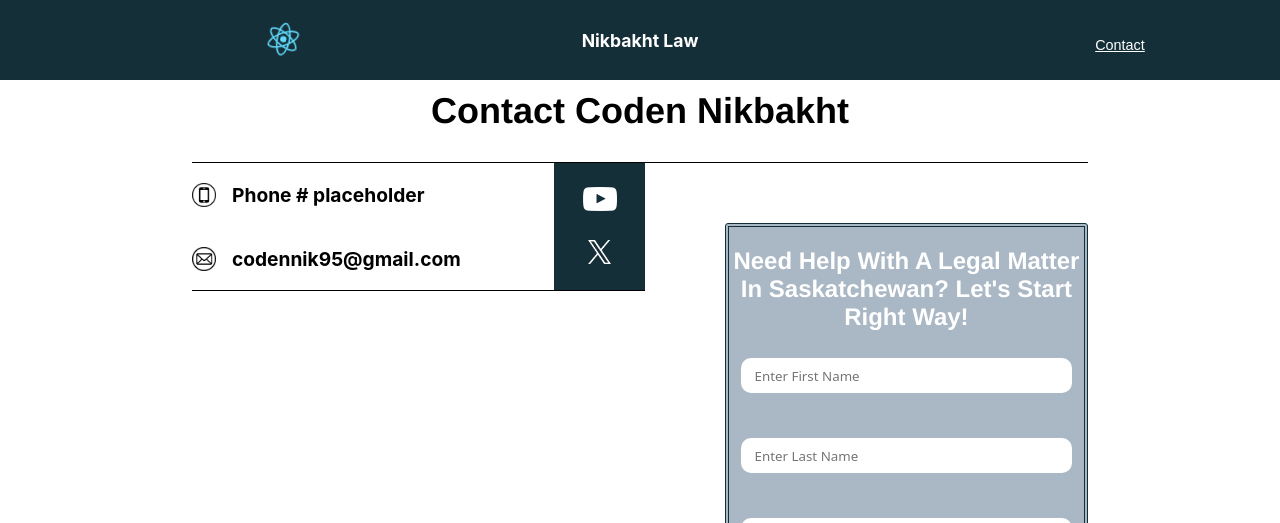
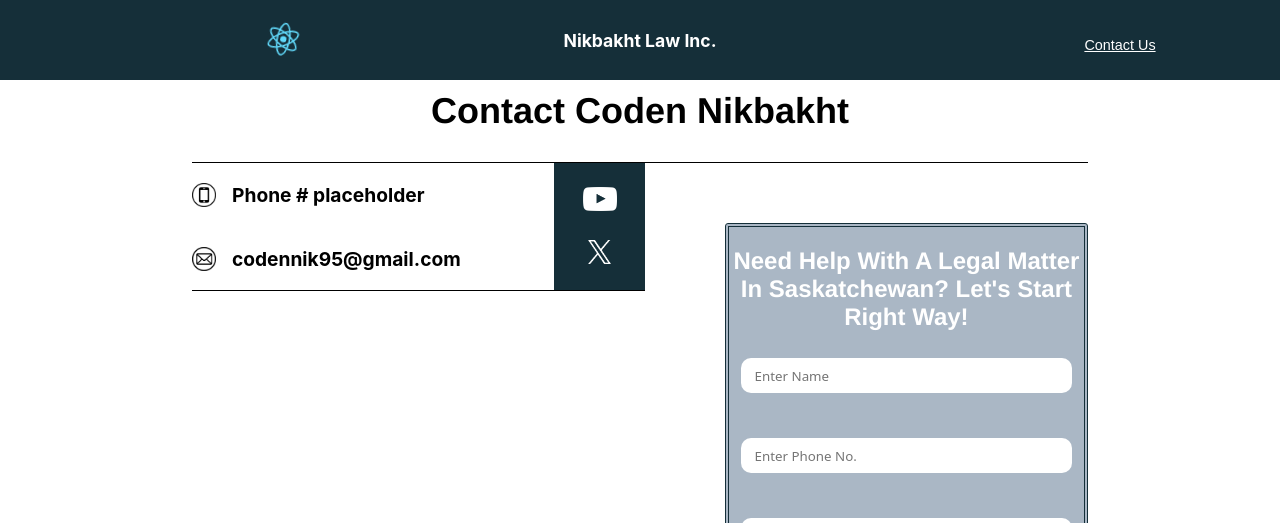
Before and after one commit to Ron-Sungcang/Nikbakht-AssociatesWebsite, a React (Create React App) app: page /contact in a window 1280 px wide. Shown: the top 523 px of the page. Built offline with nearby package versions, Linux system fonts and the light colour scheme.

Commit message:
implemented email function on contact us page, changed a little front end stuff

```diff
--- a/src/App.js
+++ b/src/App.js
@@ -17,11 +17,11 @@ function App() {
           </div>
 
           <div className='top-middle'>
-            <h3 className='top-title'>Nikbakht Law</h3>
+            <h3 className='top-title'>Nikbakht Law Inc.</h3>
           </div>
 
           <div className="top-right">
-            <Link to="/contact"><button className='top-buttons'>Contact</button></Link>
+            <Link to="/contact"><button className='top-buttons'>Contact Us</button></Link>
           </div>
         </div>
 
--- a/src/Contact.js
+++ b/src/Contact.js
@@ -3,8 +3,13 @@ import PLogo from './phone-logo.png';
 import MLogo from './mail-logo.png';
 import XLogo from './logo-white.png';
 import YLogo from './youtubeIcon.png';
+import {useState} from 'react';
 
 export const Contact = () => {
+    const [getName, setName] = useState('');
+    const [getPhone, setPhone] = useState('');
+    const [getEmail, setEmail] = useState('');
+    const [getMessage, setMessage] = useState('');
 
     return (
         <>
@@ -44,27 +49,42 @@ export const Contact = () => {
                         <div className='align-Text'>
                             <input className='text-Field'
                                 type='text'
-                                placeholder='Enter First Name'
+                                placeholder='Enter Name'
+                                value={getName}
+                                onChange={e => setName(e.target.value)}
                                 />
                                 </div>
                                 <div className='align-Text'>
                             <input className='text-Field'
                                 type='text'
-                                placeholder='Enter Last Name'
+                                placeholder='Enter Phone No.'
+                                value={getPhone}
+                                onChange={e => setName(e.target.value)}
                             />
                             </div>
                             <div className='align-Text'>
                             <input className='text-Field'
                                 type='text'
                                 placeholder='Enter Email Address'
+                                value={getEmail}
+                                onChange={e => setEmail(e.target.value)}
                                 />
                                 </div>
                                 <div className='align-Message'>
                             <textarea className='message-Box'
                             placeholder='Enter Message'
+                            value={getMessage}
+                            onChange={e => setEmail(e.target.value)}
                             />
                             </div>
-                        <button className='contact-Button'>Submit</button>
+                        <button className='contact-Button' onClick = {e => {
+                            fetch('/email',{
+                                method: 'POST',
+                                body:`recepient=${getName}&phoneNo=${getPhone}&email=${getEmail}&message=${getMessage}`,
+                                headers: {'Content-type':'application/x-www-form-urlencoded'}})
+                                .then(response => response.json())
+                                .then(alert(`Email Sent!`));
+                        }}>Submit</button>
                     </div>
                 </div>
             </div>
--- a/src/Landing.js
+++ b/src/Landing.js
@@ -41,7 +41,7 @@ export const Landing = (props) => {
                 </div>
             </div>
             <div className='fill-Body'>
-                <h1 className='fill-Title'>Contact Me Today</h1>
+                <h1 className='fill-Title'>Contact Us Today</h1>
                 <div className='fill-Align'>
                     <div className='fill-Left'>
                         <h3 className='font-Left'>Schedule A Consultation, Ask A Question Or Drop A Message.  </h3>
@@ -90,7 +90,7 @@ export const Landing = (props) => {
                                 body:`recipient=${getName}&phoneNo=${getPhone}&email=${getEmail}&message=${getMessage}`,
                                 headers: {'Content-type':'application/x-www-form-urlencoded'}})
                                 .then(response => response.json())
-                                .then(alert(`Email Sent! name= ${getName} phone = ${getPhone} email = ${getEmail} message= ${getMessage}`));
+                                .then(alert(`Email Sent!`));
                         }}>Submit</button>
                     </div>
                 </div>
```
